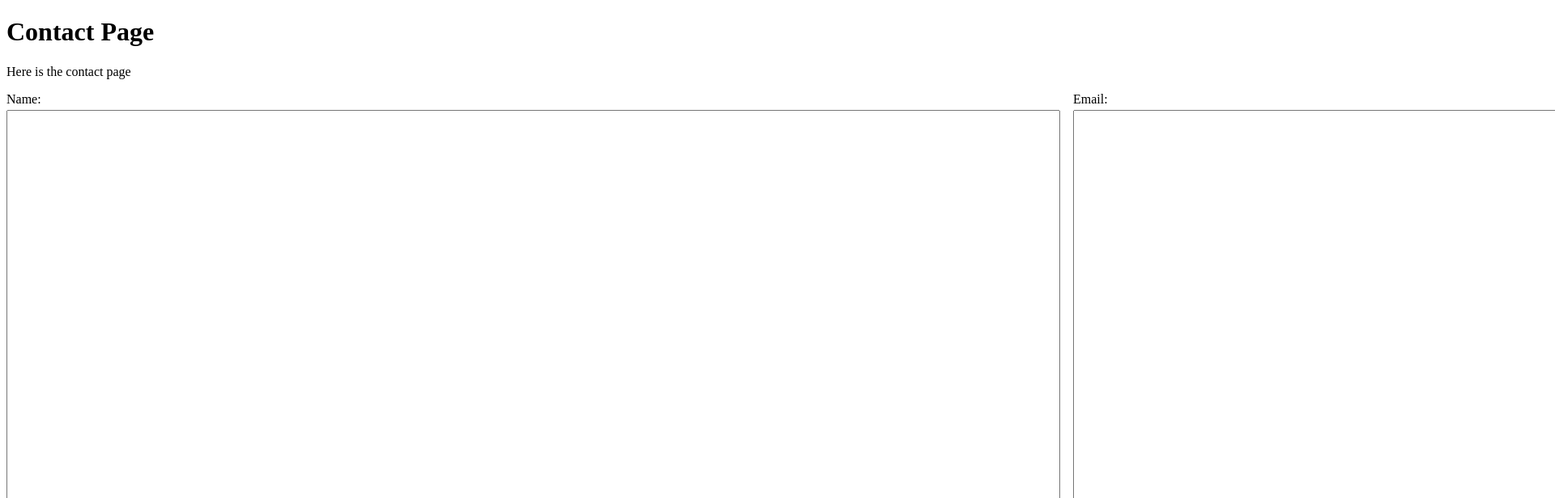
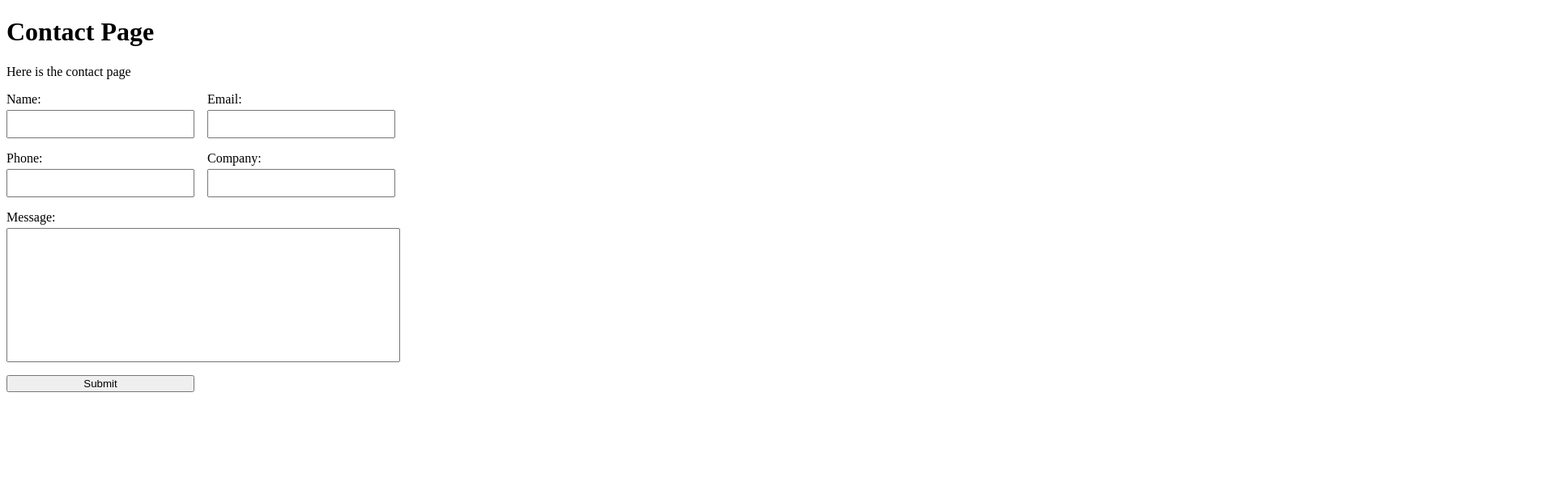
Before and after one commit to Sandra-Kasandra/final-project, a plain HTML site: page contact.html in a window 1280 px wide. Shown: the top 616 px of the page at 81% size, 1920 px wide, since content can reach past the window. Drawn offline with Linux system fonts and the light colour scheme.

Commit message:
css changes

```diff
--- a/contact.html
+++ b/contact.html
@@ -26,7 +26,7 @@
             <label for="phone">Phone:</label>
             <input type="tel" id="phone" name="tel" required>
         </div>
-        <div>
+        <div class="contact_input-group">
             <label for="name">Company:</label>
             <input type="text" id="name" name="name" required>
         </div>
--- a/style/contact.css
+++ b/style/contact.css
@@ -16,7 +16,7 @@ textarea{
 }
 
 .contact_input-group input{
-    padding: 35rem;
+    padding: 0.5rem;
 }
 .contact_input-group{
     display: flex;
```
